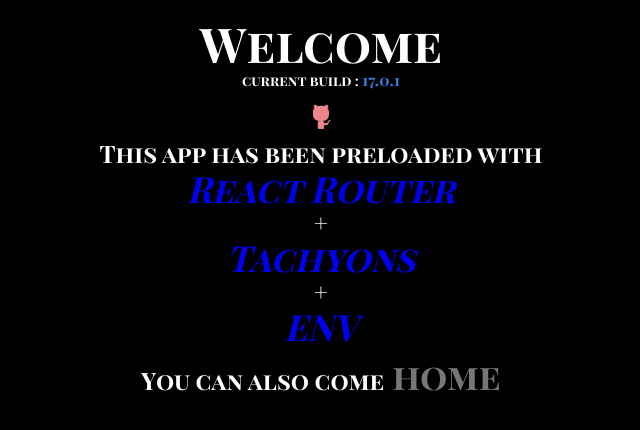
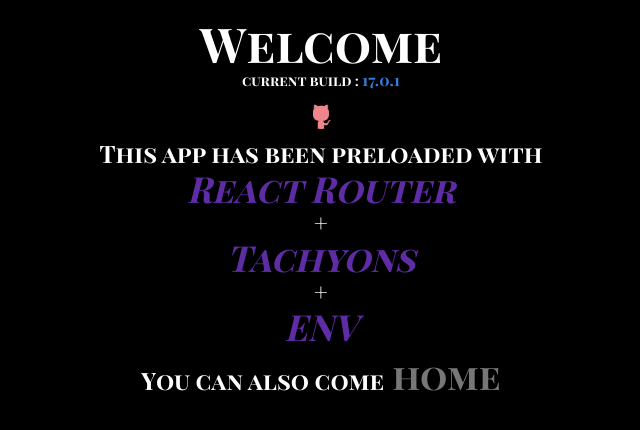
Before and after one commit to Kirbyasdf/react-boilerplate, a JavaScript app: page / in a window 1280 px wide. Shown: the top 430 px of the page, without its empty margins (319-959 px from the left). Built offline with nearby package versions, Linux system fonts and the light colour scheme; no server answers.

Commit message:
Update App.js

```diff
--- a/src/App.js
+++ b/src/App.js
@@ -11,6 +11,8 @@
 		</Switch>
 	);
 };
+
+const linkClassStyle = "link hover-dark-red purple f2 i "
 
 const HomePage = () => {
 	return (
@@ -45,7 +47,7 @@
 				<span> This app has been preloaded with</span>
 				<br />
 				<a
-					className="link hover-dark-red f2 i "
+					className={linkClassStyle}
 					href="https://reactrouter.com/"
 					target="_blank"
 					rel="noopener noreferrer"
@@ -55,7 +57,7 @@
 				<br />
 				<span>+</span> <br />
 				<a
-					className="link hover-dark-red f2  i "
+					className={linkClassStyle}
 					href="https://tachyons.io/"
 					target="_blank"
 					rel="noopener noreferrer"
@@ -66,7 +68,7 @@
 				<span>+</span>
 				<br />
 				<a
-					className="link hover-dark-red f2  i "
+					className={linkClassStyle}
 					href="https://create-react-app.dev/docs/adding-custom-environment-variables/"
 					target="_blank"
 					rel="noopener noreferrer"
```
